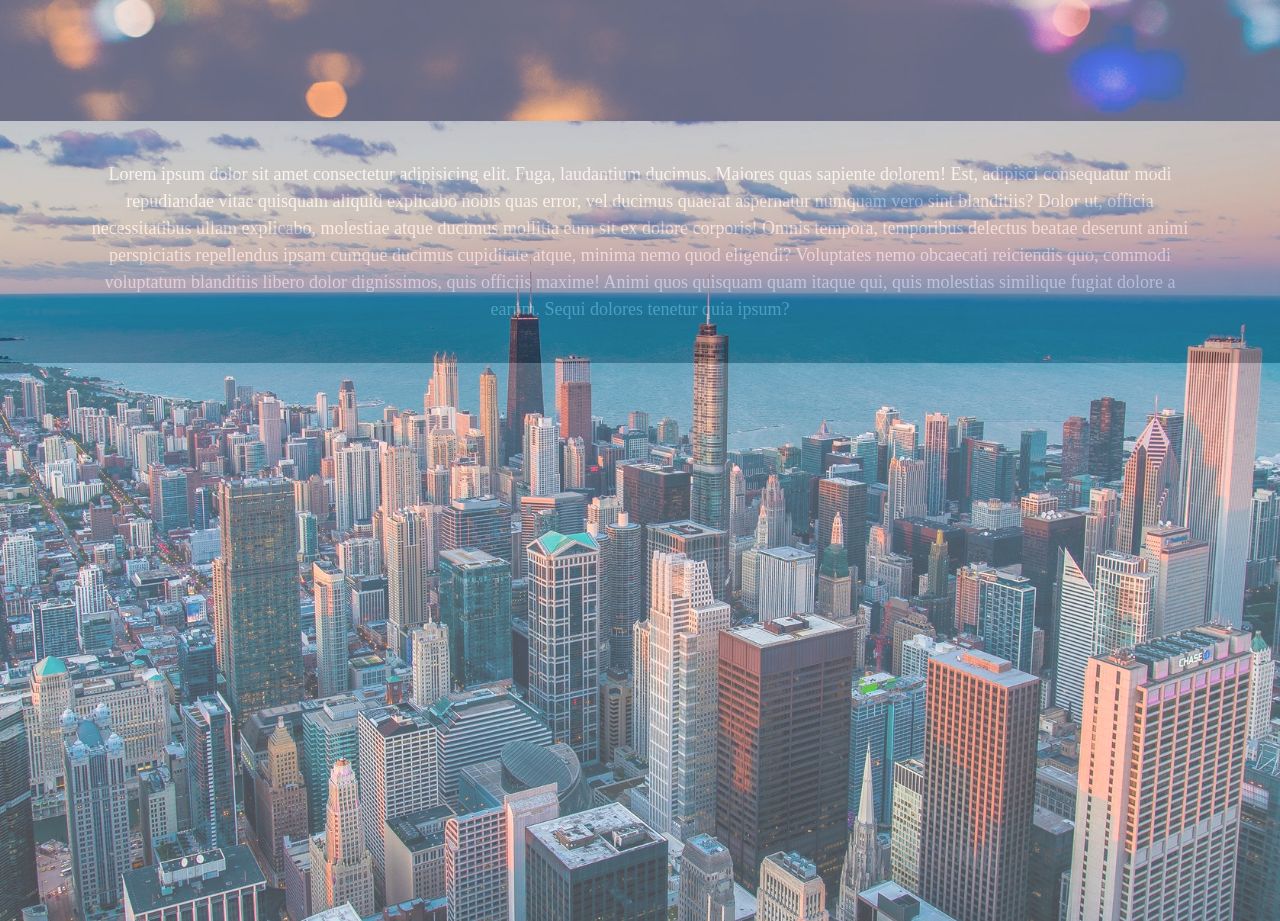
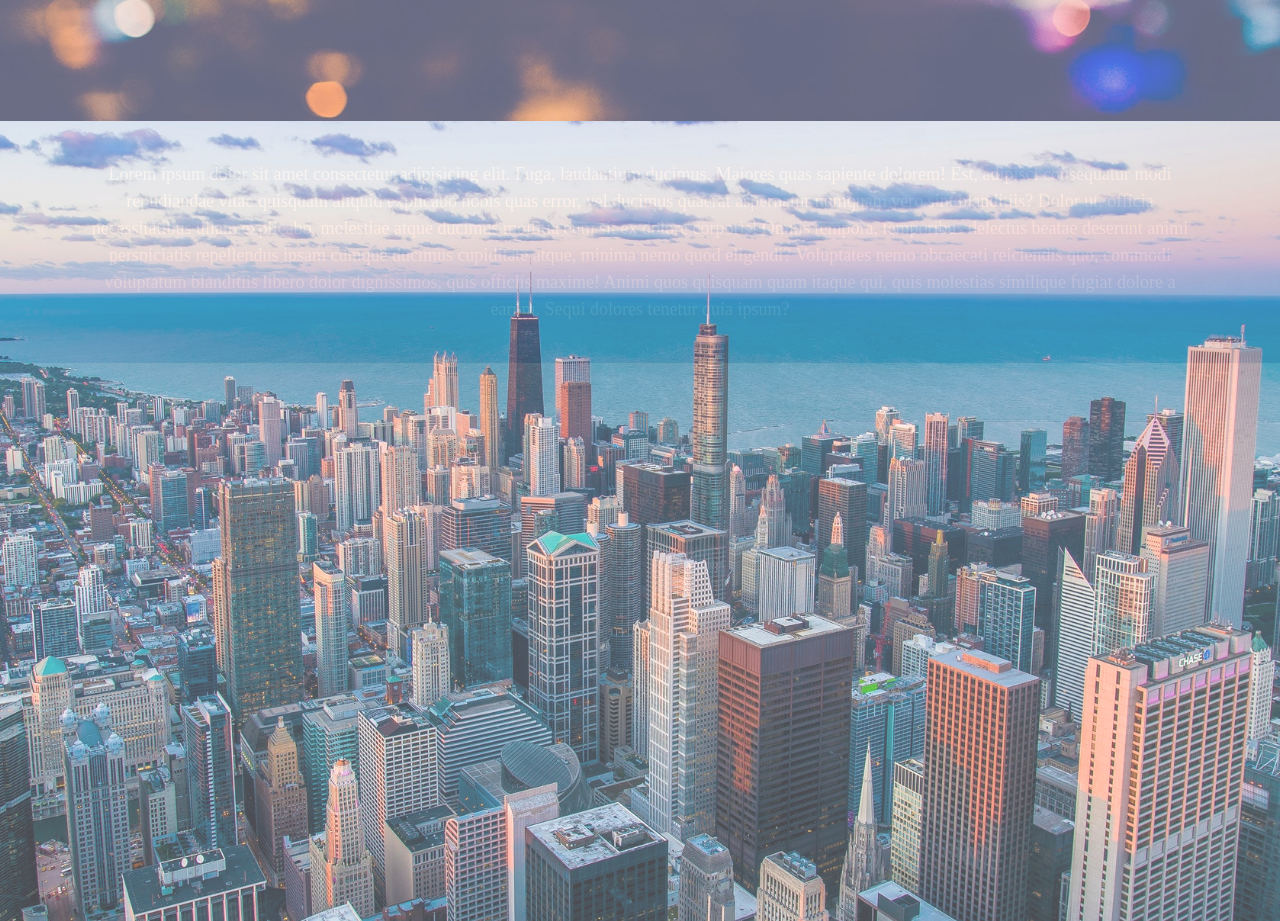
Before and after one commit to johndanny98/parallax-website, a plain HTML site: page index.html in a window 1280 px wide. Shown: the part 1521-2442 px from the top of the page. Drawn offline with Linux system fonts and the light colour scheme.

Commit message:
updated opacity

```diff
--- a/style.css
+++ b/style.css
@@ -37,9 +37,9 @@ body{
 }
 .text1{
     position: absolute;
-    background-color: #282e34;
+    background-color: #abc8e4;
     color: white;
-    opacity: 0.70;
+    opacity: 0.80;
 
 
 
```
